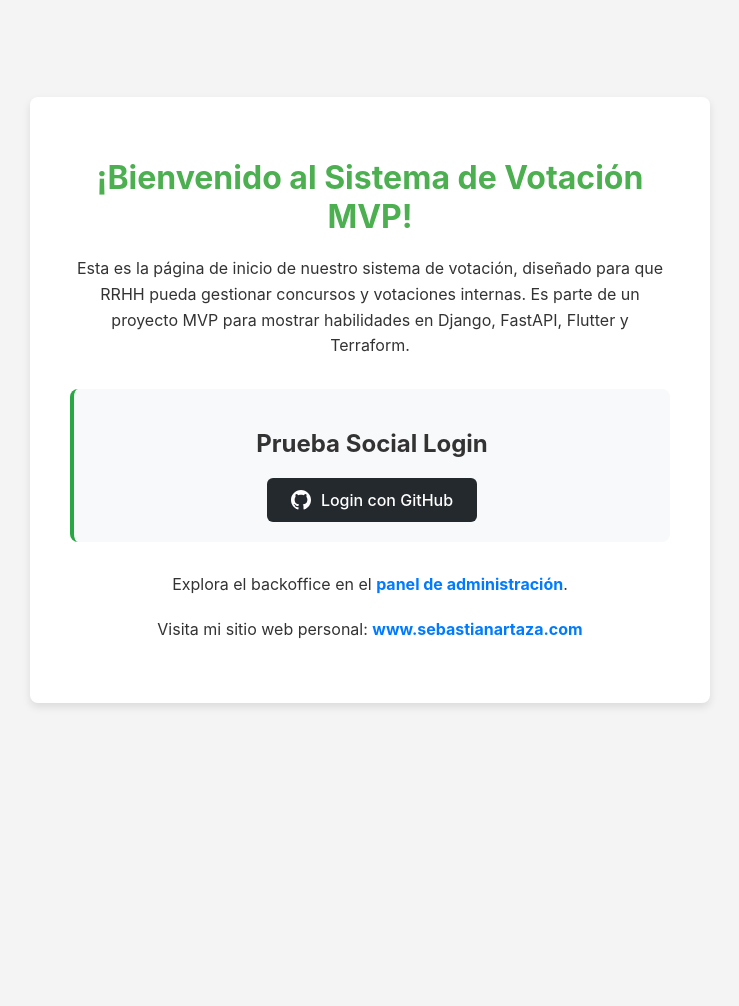
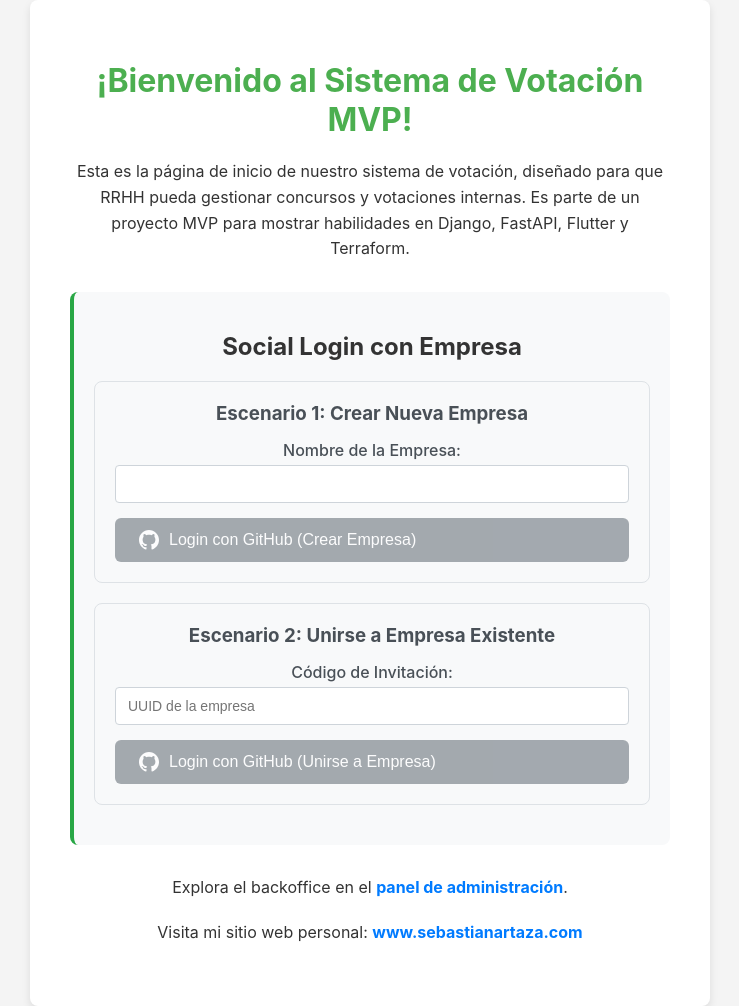
Before and after one commit to martinartaza/voting-app-django-backoffice, a Django app: page / in a window 1280 px wide. Shown: the whole page, without its empty margins (270-1009 px from the left). Before the commit the page ends 707 px from the top, so only its background shows below. Run offline with Django 5.2, Linux system fonts and the light colour scheme.

Commit message:
Add both type of login

```diff
--- a/config/settings.py
+++ b/config/settings.py
@@ -84,6 +84,7 @@ MIDDLEWARE = [
     'django.contrib.messages.middleware.MessageMiddleware',
     'django.middleware.clickjacking.XFrameOptionsMiddleware',
     'allauth.account.middleware.AccountMiddleware',
+    'core.middleware.OAuthStateMiddleware',
 ]
 
 ROOT_URLCONF = 'config.urls'
--- a/core/urls.py
+++ b/core/urls.py
@@ -28,4 +28,7 @@ urlpatterns = [
 
     # Solo mantener el registro personalizado (porque crea compañía)
     path('api/register/', views.register_user, name='register'),
+
+    # GitHub OAuth personalizado con manejo de state
+    path('social/github/login/', views.custom_github_login, name='custom_github_login'),
 ]
--- a/core/views.py
+++ b/core/views.py
@@ -8,6 +8,8 @@ from .models import EmailVerification
 from django.utils import timezone
 from allauth.account.models import EmailAddress
 from allauth.account.utils import perform_login
+from django.shortcuts import redirect
+from django.urls import reverse
 import uuid
 
 
@@ -50,3 +52,22 @@ def register_user(request):
         }, status=status.HTTP_201_CREATED)
 
     return Response(serializer.errors, status=status.HTTP_400_BAD_REQUEST)
+
+
+def custom_github_login(request):
+    """
+    Redirige a la URL de login de GitHub con el parámetro 'state'.
+    """
+    state_param = request.GET.get('state', '')
+    #print(f"🔗 CustomGitHubLogin - State recibido: {state_param}")
+
+    if state_param:
+        request.session['custom_oauth_state'] = state_param
+        #print(f"💾 CustomGitHubLogin - State guardado en sesión: {state_param}")
+
+    # Construye la URL de login de allauth (sin state, para que allauth genere el suyo)
+    url = reverse('github_login')
+    url += '?process=login'
+
+    #print(f"🔗 CustomGitHubLogin - URL final: {url}")
+    return redirect(url)
--- a/src/css/styles.css
+++ b/src/css/styles.css
@@ -181,3 +181,59 @@
 .user-info p {
     margin-bottom: 15px;
 }
+
+/* Login Scenarios Styles */
+.login-scenario {
+    background-color: #f8f9fa;
+    border: 1px solid #dee2e6;
+    border-radius: 8px;
+    padding: 20px;
+    margin-bottom: 20px;
+}
+
+.login-scenario h3 {
+    margin-top: 0;
+    margin-bottom: 15px;
+    color: #495057;
+}
+
+.login-form {
+    display: flex;
+    flex-direction: column;
+    gap: 15px;
+}
+
+.form-group {
+    display: flex;
+    flex-direction: column;
+    gap: 5px;
+}
+
+.form-group label {
+    font-weight: 500;
+    color: #495057;
+}
+
+.form-input {
+    padding: 10px 12px;
+    border: 1px solid #ced4da;
+    border-radius: 4px;
+    font-size: 14px;
+    transition: border-color 0.2s ease;
+}
+
+.form-input:focus {
+    outline: none;
+    border-color: #007bff;
+    box-shadow: 0 0 0 2px rgba(0, 123, 255, 0.25);
+}
+
+.github-btn:disabled {
+    background-color: #6c757d;
+    cursor: not-allowed;
+    opacity: 0.6;
+}
+
+.github-btn:disabled:hover {
+    background-color: #6c757d;
+}
--- a/templates/index.html
+++ b/templates/index.html
@@ -13,12 +13,23 @@
     </p>
 
     <div class="test-section">
-        <h2 class="base-heading">Prueba Social Login</h2>
+        <h2 class="base-heading">Social Login con Empresa</h2>
 
         {% if user.is_authenticated %}
             <div class="user-info">
                 <p class="base-paragraph">
                     <strong>Usuario logueado:</strong> {{ user.username }} ({{ user.email }})
+                </p>
+                <p class="base-paragraph">
+                    <strong>Empresa:</strong>
+                    {% if user.company %}
+                        {{ user.company.name }}
+                    {% else %}
+                        Sin empresa
+                    {% endif %}
+                </p>
+                <p class="base-paragraph">
+                    <strong>Rol:</strong> {{ user.get_role_display }}
                 </p>
                 <a href="{% url 'account_logout' %}" class="logout-btn">
                     <svg width="20" height="20" viewBox="0 0 24 24" fill="currentColor">
@@ -28,12 +39,39 @@
                 </a>
             </div>
         {% else %}
-            <a href="{% url 'github_login' %}" class="github-btn">
-                <svg width="20" height="20" viewBox="0 0 24 24" fill="currentColor">
-                    <path d="M12 0c-6.626 0-12 5.373-12 12 0 5.302 3.438 9.8 8.207 11.387.599.111.793-.261.793-.577v-2.234c-3.338.726-4.033-1.416-4.033-1.416-.546-1.387-1.333-1.756-1.333-1.756-1.089-.745.083-.729.083-.729 1.205.084 1.839 1.237 1.839 1.237 1.07 1.834 2.807 1.304 3.492.997.107-.775.418-1.305.762-1.604-2.665-.305-5.467-1.334-5.467-5.931 0-1.311.469-2.381 1.236-3.221-.124-.303-.535-1.524.117-3.176 0 0 1.008-.322 3.301 1.23.957-.266 1.983-.399 3.003-.404 1.02.005 2.047.138 3.006.404 2.291-1.552 3.297-1.23 3.297-1.23.653 1.653.242 2.874.118 3.176.77.84 1.235 1.911 1.235 3.221 0 4.609-2.807 5.624-5.479 5.921.43.372.823 1.102.823 2.222v3.293c0 .319.192.694.801.576 4.765-1.589 8.199-6.086 8.199-11.386 0-6.627-5.373-12-12-12z"/>
-                </svg>
-                Login con GitHub
-            </a>
+            <!-- Escenario 1: Crear nueva empresa -->
+            <div class="login-scenario">
+                <h3 class="base-heading">Escenario 1: Crear Nueva Empresa</h3>
+                <form id="company-form" class="login-form">
+                    <div class="form-group">
+                        <label for="company-name">Nombre de la Empresa:</label>
+                        <input type="text" id="company-name" name="company_name" required class="form-input">
+                    </div>
+                    <button type="button" id="company-login-btn" class="github-btn" disabled>
+                        <svg width="20" height="20" viewBox="0 0 24 24" fill="currentColor">
+                            <path d="M12 0c-6.626 0-12 5.373-12 12 0 5.302 3.438 9.8 8.207 11.387.599.111.793-.261.793-.577v-2.234c-3.338.726-4.033-1.416-4.033-1.416-.546-1.387-1.333-1.756-1.333-1.756-1.089-.745.083-.729.083-.729 1.205.084 1.839 1.237 1.839 1.237 1.07 1.834 2.807 1.304 3.492.997.107-.775.418-1.305.762-1.604-2.665-.305-5.467-1.334-5.467-5.931 0-1.311.469-2.381 1.236-3.221-.124-.303-.535-1.524.117-3.176 0 0 1.008-.322 3.301 1.23.957-.266 1.983-.399 3.003-.404 1.02.005 2.047.138 3.006.404 2.291-1.552 3.297-1.23 3.297-1.23.653 1.653.242 2.874.118 3.176.77.84 1.235 1.911 1.235 3.221 0 4.609-2.807 5.624-5.479 5.921.43.372.823 1.102.823 2.222v3.293c0 .319.192.694.801.576 4.765-1.589 8.199-6.086 8.199-11.386 0-6.627-5.373-12-12-12z"/>
+                        </svg>
+                        Login con GitHub (Crear Empresa)
+                    </button>
+                </form>
+            </div>
+
+            <!-- Escenario 2: Unirse a empresa existente -->
+            <div class="login-scenario">
+                <h3 class="base-heading">Escenario 2: Unirse a Empresa Existente</h3>
+                <form id="invitation-form" class="login-form">
+                    <div class="form-group">
+                        <label for="invitation-code">Código de Invitación:</label>
+                        <input type="text" id="invitation-code" name="invitation_code" required class="form-input" placeholder="UUID de la empresa">
+                    </div>
+                    <button type="button" id="invitation-login-btn" class="github-btn" disabled>
+                        <svg width="20" height="20" viewBox="0 0 24 24" fill="currentColor">
+                            <path d="M12 0c-6.626 0-12 5.373-12 12 0 5.302 3.438 9.8 8.207 11.387.599.111.793-.261.793-.577v-2.234c-3.338.726-4.033-1.416-4.033-1.416-.546-1.387-1.333-1.756-1.333-1.756-1.089-.745.083-.729.083-.729 1.205.084 1.839 1.237 1.839 1.237 1.07 1.834 2.807 1.304 3.492.997.107-.775.418-1.305.762-1.604-2.665-.305-5.467-1.334-5.467-5.931 0-1.311.469-2.381 1.236-3.221-.124-.303-.535-1.524.117-3.176 0 0 1.008-.322 3.301 1.23.957-.266 1.983-.399 3.003-.404 1.02.005 2.047.138 3.006.404 2.291-1.552 3.297-1.23 3.297-1.23.653 1.653.242 2.874.118 3.176.77.84 1.235 1.911 1.235 3.221 0 4.609-2.807 5.624-5.479 5.921.43.372.823 1.102.823 2.222v3.293c0 .319.192.694.801.576 4.765-1.589 8.199-6.086 8.199-11.386 0-6.627-5.373-12-12-12z"/>
+                        </svg>
+                        Login con GitHub (Unirse a Empresa)
+                    </button>
+                </form>
+            </div>
         {% endif %}
     </div>
 
@@ -44,4 +82,61 @@
         Visita mi sitio web personal: <a href="https://www.sebastianartaza.com" target="_blank" class="base-link">www.sebastianartaza.com</a>
     </p>
 
+    <script>
+        // Solo ejecutar si el usuario no está logueado
+        {% if not user.is_authenticated %}
+        document.addEventListener('DOMContentLoaded', function() {
+            const companyNameInput = document.getElementById('company-name');
+            const companyLoginBtn = document.getElementById('company-login-btn');
+            const invitationCodeInput = document.getElementById('invitation-code');
+            const invitationLoginBtn = document.getElementById('invitation-login-btn');
+
+            // Habilitar/deshabilitar botones según input
+            function updateCompanyButton() {
+                companyLoginBtn.disabled = !companyNameInput.value.trim();
+            }
+
+            function updateInvitationButton() {
+                invitationLoginBtn.disabled = !invitationCodeInput.value.trim();
+            }
+
+            // Event listeners para inputs
+            companyNameInput.addEventListener('input', updateCompanyButton);
+            invitationCodeInput.addEventListener('input', updateInvitationButton);
+
+            // Escenario 1: Crear empresa
+            companyLoginBtn.addEventListener('click', function() {
+                const companyName = companyNameInput.value.trim();
+                if (!companyName) return;
+
+                // Construir URL con state para crear empresa
+                const state = `company_name=${encodeURIComponent(companyName)}`;
+                const loginUrl = `/social/github/login/?state=${state}`;
+
+                console.log('Redirigiendo a:', loginUrl);
+                console.log('State:', state);
+
+                // Redirección directa
+                window.location.href = loginUrl;
+            });
+
+            // Escenario 2: Unirse a empresa
+            invitationLoginBtn.addEventListener('click', function() {
+                const invitationCode = invitationCodeInput.value.trim();
+                if (!invitationCode) return;
+
+                // Construir URL con state para unirse a empresa
+                const state = `company_uuid=${encodeURIComponent(invitationCode)}`;
+                const loginUrl = `/social/github/login/?state=${state}`;
+
+                console.log('Redirigiendo a:', loginUrl);
+                console.log('State:', state);
+
+                // Redirección directa
+                window.location.href = loginUrl;
+            });
+        });
+        {% endif %}
+    </script>
+
 {% endblock %}
```
Also changed, not shown: core/middleware.py (added, +103 -0 lines).
